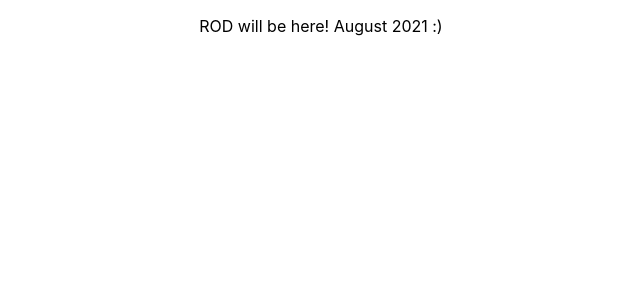
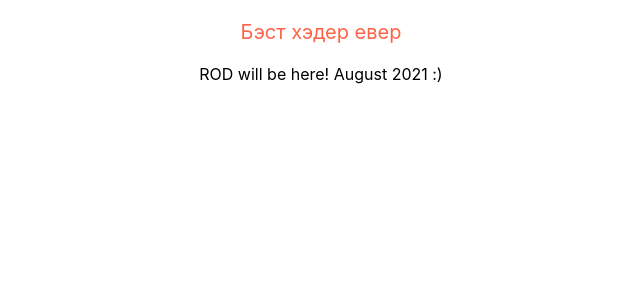
Before and after one commit to StKorableva/ROD, a React (Create React App) app: page / in a window 1280 px wide. Shown: the top 300 px of the page, without its empty margins (319-959 px from the left). Built offline with nearby package versions, Linux system fonts and the light colour scheme.

Commit message:
Набрасывает структуру. Добавляет папку с хэдером

```diff
--- a/src/App.js
+++ b/src/App.js
@@ -1,8 +1,10 @@
 import './App.css';
+import Header from './components/Header/Header';
 
 function App() {
 	return (
 		<div className="App">
+			<Header />
 			<p>ROD will be here! August 2021 :)</p>
 		</div>
 	);
--- /dev/null
+++ b/src/components/Header/Header.css
@@ -0,0 +1,4 @@
+.header__text {
+	color: tomato;
+	font-size: 20px;
+}
--- /dev/null
+++ b/src/components/Header/Header.js
@@ -0,0 +1,12 @@
+import React from 'react';
+import './Header.css';
+
+function Header() {
+	return (
+		<div className="header">
+			<p className="header__text">Бэст хэдер евер</p>
+		</div>
+	);
+}
+
+export default Header;
```
